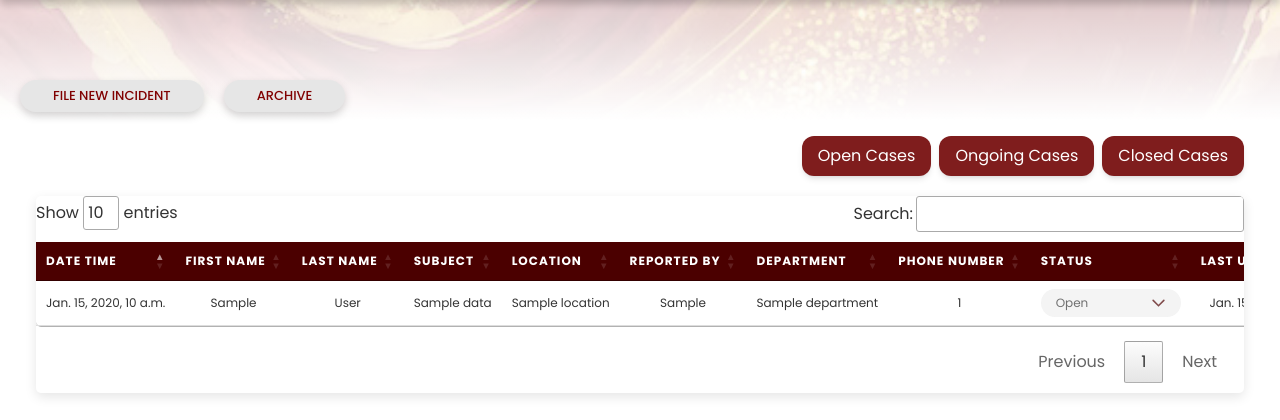
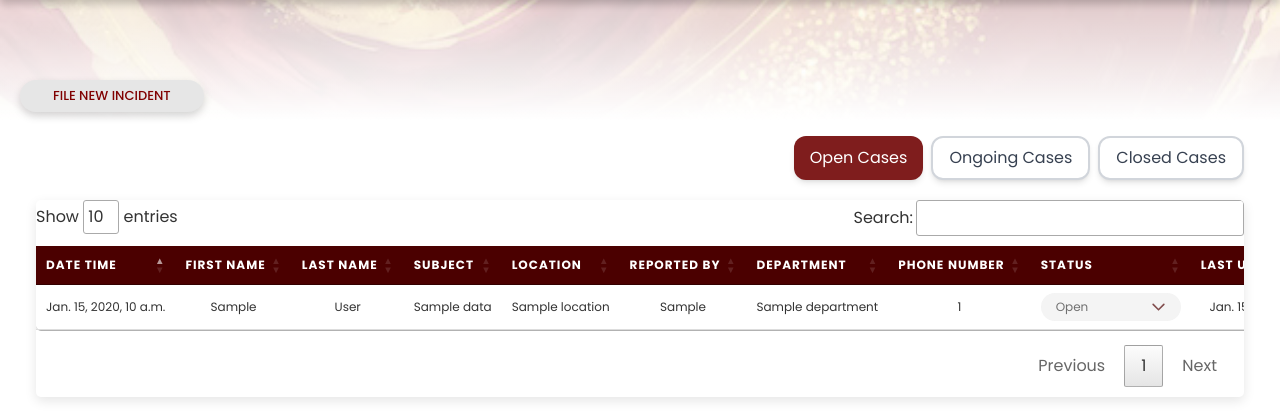
Before and after one commit to sh3ki/ISSC, a Django app: template issc/main/templates/incident/student/incident.html in a window 1280 px wide. Shown: the part 147-567 px from the top of the page. Run offline with Django 5.2, Linux system fonts and the light colour scheme; the template is opened without the code that fills it: most values are stand-ins (such as "Sample title", 1, 10 or a date in 2020); some libraries are stand-ins or nearby versions.

Commit message:
Update incident.html

```diff
--- a/issc/main/templates/incident/student/incident.html
+++ b/issc/main/templates/incident/student/incident.html
@@ -10,14 +10,14 @@
 
     <div class="create-search">
         <a href="{% url 'incident_forms' %}" class="create-new-btn">File New Incident</a>
-        <a href="{% url 'incidents' %}?archive=true" class="create-new-btn">Archive</a>
+        <!-- <a href="{% url 'incidents' %}?archive=true" class="create-new-btn">Archive</a> -->
     </div>
 
     <div class="p-4 mt-2 mb-4rounded">
     <div class="flex justify-end mb-4 space-x-2">
-        <button onclick="showSection('open')" class="px-4 py-2 bg-red-900 text-white rounded-xl transition-all duration-300 transform shadow-md hover:shadow-xl hover:translate-y-[-3px] active:translate-y-[0px] active:shadow-sm">Open Cases</button>
-        <button onclick="showSection('pending')" class="px-4 py-2 bg-red-900 text-white rounded-xl transition-all duration-300 transform shadow-md hover:shadow-xl hover:translate-y-[-3px] active:translate-y-[0px] active:shadow-sm">Ongoing Cases</button>
-        <button onclick="showSection('closed')" class="px-4 py-2 bg-red-900 text-white rounded-xl transition-all duration-300 transform shadow-md hover:shadow-xl hover:translate-y-[-3px] active:translate-y-[0px] active:shadow-sm">Closed Cases</button>
+        <button id="btn-open" onclick="showSection('open')" class="px-4 py-2 bg-red-900 text-white rounded-xl transition-all duration-300 transform shadow-md hover:shadow-xl hover:translate-y-[-3px] active:translate-y-[0px] active:shadow-sm">Open Cases</button>
+        <button id="btn-pending" onclick="showSection('pending')" class="px-4 py-2 bg-white text-gray-700 border-2 border-gray-300 rounded-xl transition-all duration-300 transform shadow-md hover:shadow-xl hover:translate-y-[-3px] active:translate-y-[0px] active:shadow-sm">Ongoing Cases</button>
+        <button id="btn-closed" onclick="showSection('closed')" class="px-4 py-2 bg-white text-gray-700 border-2 border-gray-300 rounded-xl transition-all duration-300 transform shadow-md hover:shadow-xl hover:translate-y-[-3px] active:translate-y-[0px] active:shadow-sm">Closed Cases</button>
     </div>
 
     <!-- Open Cases Section -->
@@ -181,18 +181,35 @@
 
 <script>
     function showSection(type) {
-        // Hide all
+        // Hide all sections
         document.getElementById('open-section').classList.add('hidden');
         document.getElementById('pending-section').classList.add('hidden');
         document.getElementById('closed-section').classList.add('hidden');
 
-        // Show selected
+        // Reset all buttons to inactive state
+        const buttons = ['btn-open', 'btn-pending', 'btn-closed'];
+        buttons.forEach(btnId => {
+            const btn = document.getElementById(btnId);
+            btn.classList.remove('bg-red-900', 'text-white');
+            btn.classList.add('bg-white', 'text-gray-700', 'border-2', 'border-gray-300');
+        });
+
+        // Show selected section and activate corresponding button
         if (type === 'open') {
             document.getElementById('open-section').classList.remove('hidden');
+            const btn = document.getElementById('btn-open');
+            btn.classList.remove('bg-white', 'text-gray-700', 'border-2', 'border-gray-300');
+            btn.classList.add('bg-red-900', 'text-white');
         } else if (type === 'pending') {
             document.getElementById('pending-section').classList.remove('hidden');
+            const btn = document.getElementById('btn-pending');
+            btn.classList.remove('bg-white', 'text-gray-700', 'border-2', 'border-gray-300');
+            btn.classList.add('bg-red-900', 'text-white');
         } else if (type === 'closed') {
             document.getElementById('closed-section').classList.remove('hidden');
+            const btn = document.getElementById('btn-closed');
+            btn.classList.remove('bg-white', 'text-gray-700', 'border-2', 'border-gray-300');
+            btn.classList.add('bg-red-900', 'text-white');
         }
     }
 </script>
```
